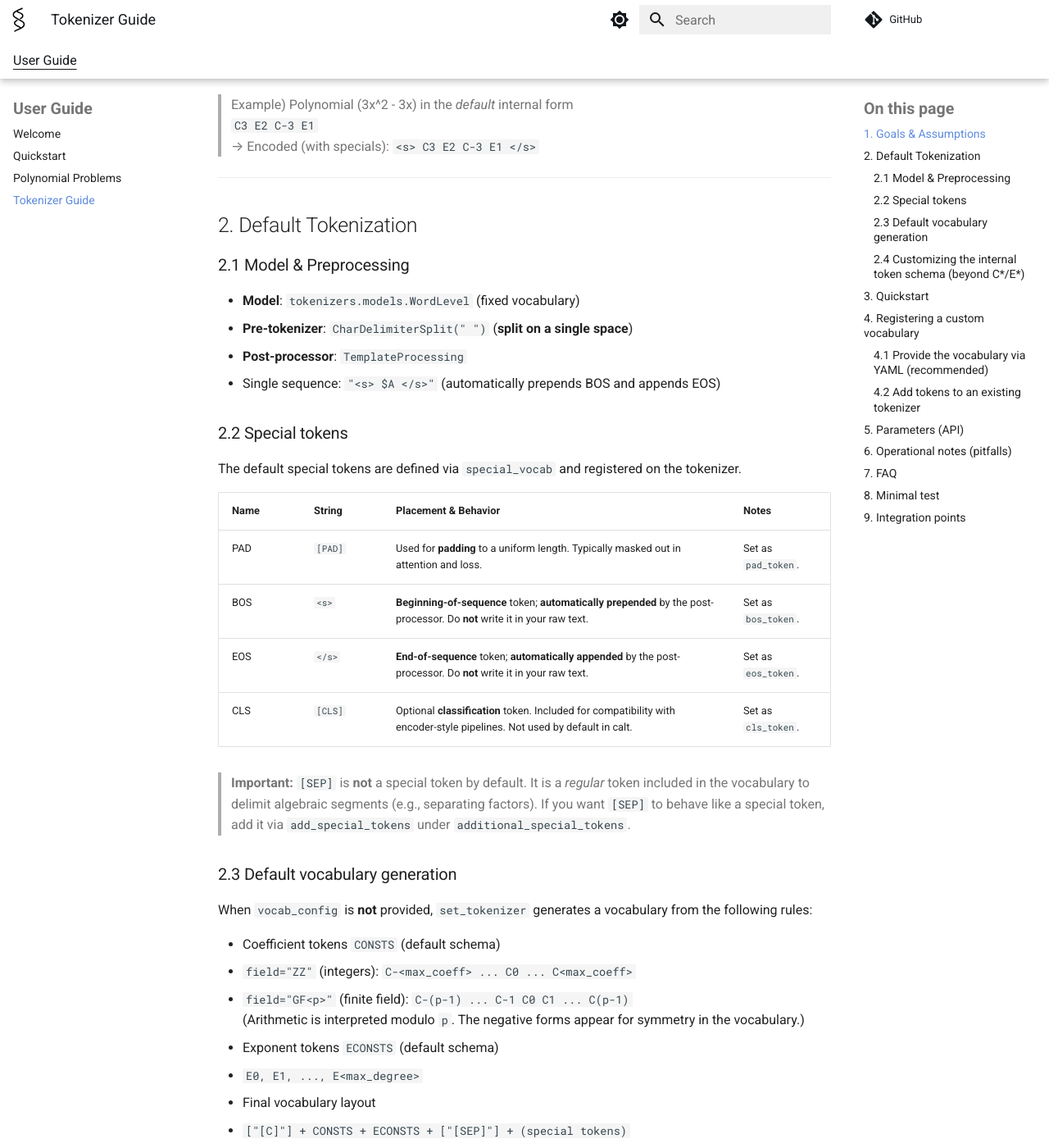
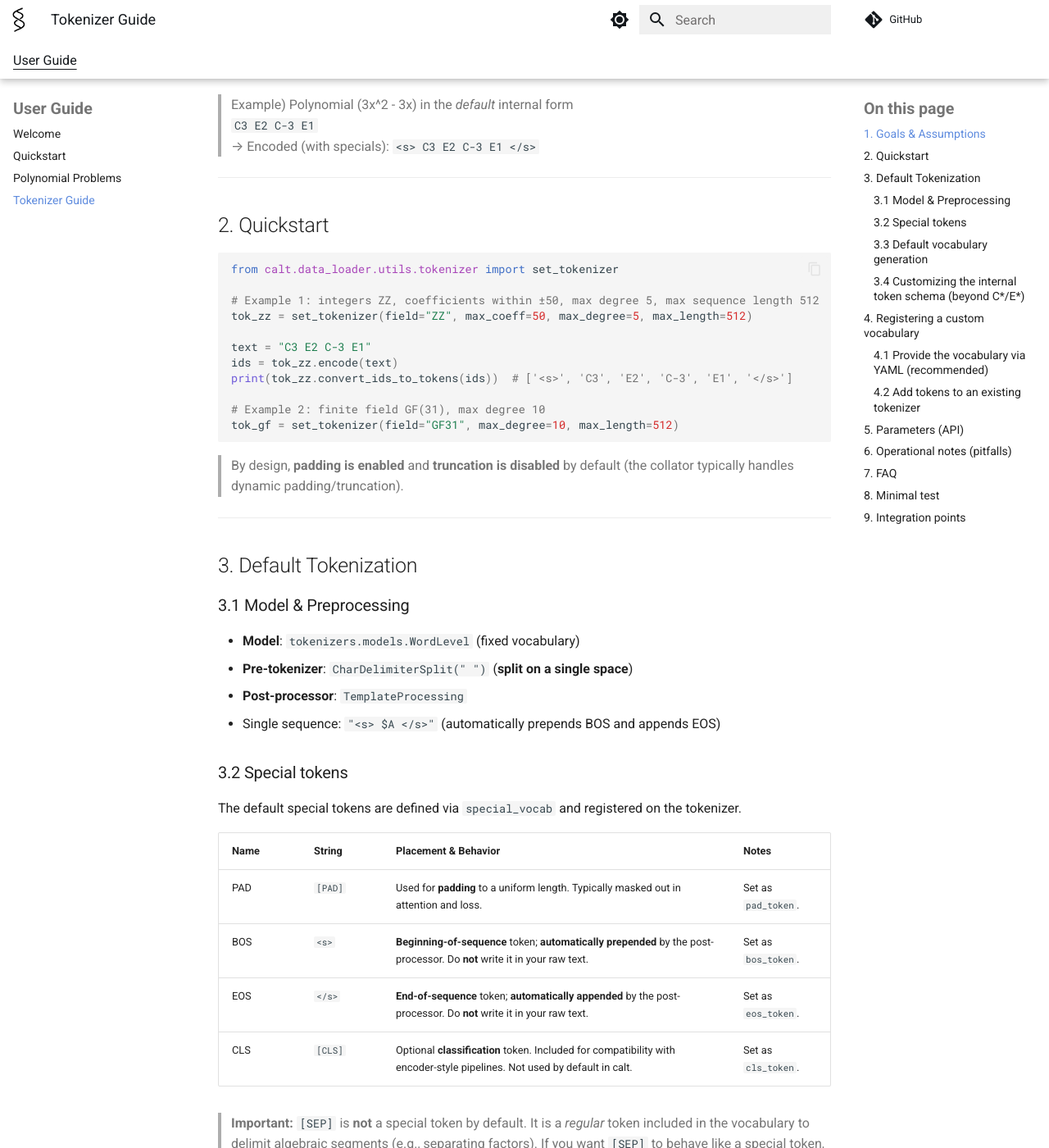
Before and after one commit to HiroshiKERA/calt-codebase, an MkDocs documentation site: the page built from docs/tokenizer_guide.md, in a window 1280 px wide and 1400 px high, scrolled down 737 px. Shown: the whole window at 82% size. Built offline with MkDocs 1.6.1 and Material for MkDocs 9.7.7, drawn with Linux system fonts in a browser that asks for light colours; plug-ins that fetch from the network failed and are left out; comment, search, counter and statistics services are not loaded; the version menu is left out; some of the changed text lies outside the part shown.

Commit message:
fix: section locations and examples

````diff
--- a/docs/tokenizer_guide.md
+++ b/docs/tokenizer_guide.md
@@ -24,15 +24,35 @@ The implementation is centered on `calt.data_loader.utils.tokenizer.set_tokenize
 
 ---
 
-## 2. Default Tokenization
+## 2. Quickstart
 
-### 2.1 Model & Preprocessing
+```python
+from calt.data_loader.utils.tokenizer import set_tokenizer
+
+# Example 1: integers ZZ, coefficients within ±50, max degree 5, max sequence length 512
+tok_zz = set_tokenizer(field="ZZ", max_coeff=50, max_degree=5, max_length=512)
+
+text = "C3 E2 C-3 E1"
+ids = tok_zz.encode(text)
+print(tok_zz.convert_ids_to_tokens(ids))  # ['<s>', 'C3', 'E2', 'C-3', 'E1', '</s>']
+
+# Example 2: finite field GF(31), max degree 10
+tok_gf = set_tokenizer(field="GF31", max_degree=10, max_length=512)
+```
+
+> By design, **padding is enabled** and **truncation is disabled** by default (the collator typically handles dynamic padding/truncation).
+
+---
+
+## 3. Default Tokenization
+
+### 3.1 Model & Preprocessing
 - **Model**: `tokenizers.models.WordLevel` (fixed vocabulary)
 - **Pre-tokenizer**: `CharDelimiterSplit(" ")` (**split on a single space**)
 - **Post-processor**: `TemplateProcessing`
   - Single sequence: `"<s> $A </s>"` (automatically prepends BOS and appends EOS)
 
-### 2.2 Special tokens
+### 3.2 Special tokens
 
 The default special tokens are defined via `special_vocab` and registered on the tokenizer.
 
@@ -45,7 +65,7 @@ The default special tokens are defined via `special_vocab` and registered on the
 
 > **Important:** `[SEP]` is **not** a special token by default. It is a *regular* token included in the vocabulary to delimit algebraic segments (e.g., separating factors). If you want `[SEP]` to behave like a special token, add it via `add_special_tokens` under `additional_special_tokens`.
 
-### 2.3 Default vocabulary generation
+### 3.3 Default vocabulary generation
 
 When `vocab_config` is **not** provided, `set_tokenizer` generates a vocabulary from the following rules:
 
@@ -61,7 +81,7 @@ When `vocab_config` is **not** provided, `set_tokenizer` generates a vocabulary
 
 > **WordLevel caution:** tokens **must** exist in the vocabulary. Any out-of-vocabulary string **cannot** be encoded.
 
-### 2.4 Customizing the internal token schema (beyond `C*`/`E*`)
+### 3.4 Customizing the internal token schema (beyond `C*`/`E*`)
 
 The **token schema is defined by the preprocessor**, not by the tokenizer. To use a different schema (e.g., `K<int>` for coefficients and `P<int>` for exponents):
 
@@ -69,26 +89,6 @@ The **token schema is defined by the preprocessor**, not by the tokenizer. To us
    Example text: `K3 P2 K-3 P1`
 2. **Provide a matching vocabulary**, preferably via YAML (see §4.1), that includes all tokens your data can produce (e.g., `"K-50"... "K50"`, `"P0"... "P10"`, plus any separators like `"[SEP]"`).
 3. The tokenizer will then treat these tokens as regular WordLevel entries. BOS/EOS handling remains unchanged.
-
----
-
-## 3. Quickstart
-
-```python
-from calt.data_loader.utils.tokenizer import set_tokenizer
-
-# Example 1: integers ZZ, coefficients within ±50, max degree 5, max sequence length 512
-tok = set_tokenizer(field="ZZ", max_coeff=50, max_degree=5, max_length=512)
-
-text = "C3 E2 C-3 E1"
-ids = tok.encode(text)
-print(tok.convert_ids_to_tokens(ids))  # ['<s>', 'C3', 'E2', 'C-3', 'E1', '</s>']
-
-# Example 2: finite field GF(31), max degree 10
-tok_gf = set_tokenizer(field="GF31", max_degree=10, max_length=512)
-```
-
-> By design, **padding is enabled** and **truncation is disabled** by default (the collator typically handles dynamic padding/truncation).
 
 ---
 
````
